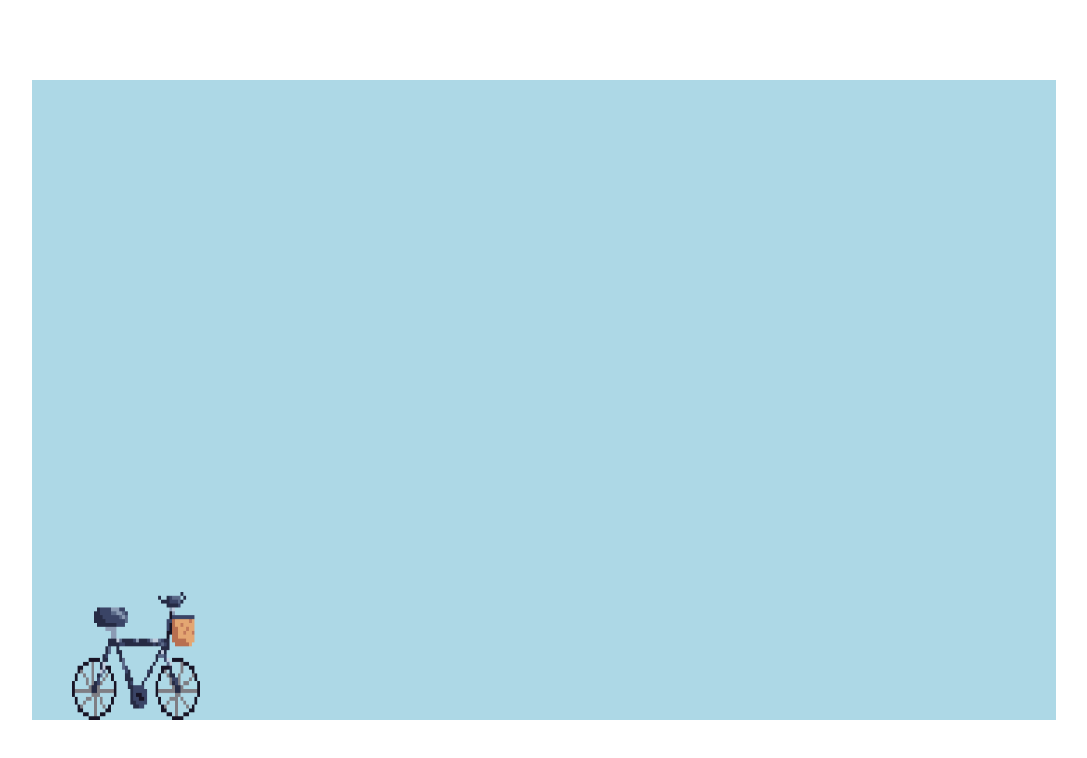
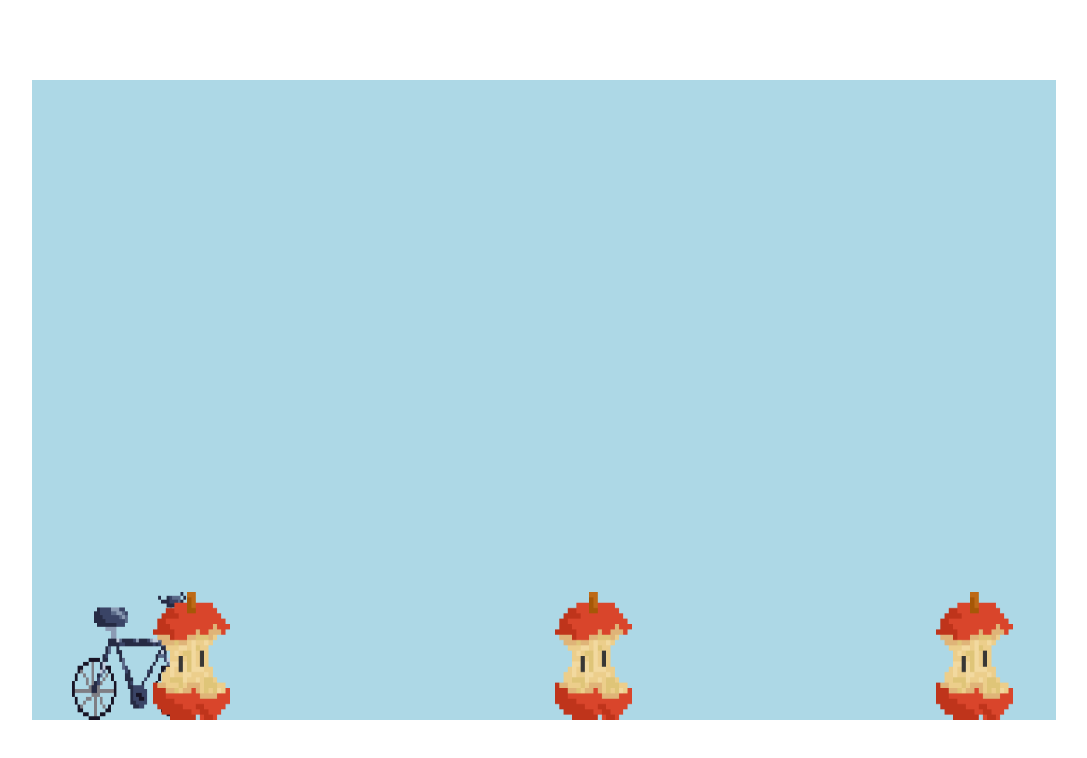
Before and after one commit to Cp-Youfy/bicycle, a plain HTML site: page index.html in a window 1280 px wide. Shown: the whole page, without its empty margins (96-1183 px from the left). Drawn offline with Linux system fonts and the light colour scheme.

Commit message:
Obstacle generation loop

```diff
--- a/index.html
+++ b/index.html
@@ -46,6 +46,7 @@
             <img src="assets/cycle2.png" id="pf1">
             <img src="assets/cycle3.png" id="pf2">
             <img src="assets/cycle4.png" id="pf3">
+            <img src="assets/apple.png" id="apple">
         </div>
     </main>
     <script>
@@ -79,6 +80,15 @@
         }
         var gravity = 0.4; // determines falling and jump height
         const groundHeight = 0; // modify based on background
+        var speed = 3; // speed at which obstacles / background scroll
+
+        // Defines the apple obstacle
+        const oApple = {
+            img: document.getElementById('apple'),
+            // Dynamically update based on canvas size
+            height: 0,
+            width: 0,
+        }
 
         const player = {
             height: 0,
@@ -115,6 +125,9 @@
             gravity += 0.04;
         }
 
+        var obstacles = []
+        const obstacleTypes = [oApple]
+        var nextObstacleGap = 0;
 
         function updateParams() {
             // Updates position of objects
@@ -136,6 +149,33 @@
                 }
             }
 
+            // Obstacle
+            var len = obstacles.length;
+            // If no obstacles exist or obstacle gap from right edge is large enough
+            if (len === 0 || canvas.width - obstacles[len-1].x >= nextObstacleGap) {
+                // Pick an obstacle randomly first
+                var obstacleType = obstacleTypes[Math.floor(Math.random() * obstacleTypes.length)];
+                var newObstacle = {
+                    img: obstacleType.img,
+                    width: obstacleType.width,
+                    height: obstacleType.height,
+                    x: canvas.width,
+                    y: canvas.height - obstacleType.height
+                }
+                obstacles.push(newObstacle);
+                nextObstacleGap = (canvas.width + newObstacle.width) / 3 + Math.random() * 100;
+                console.log(obstacles)
+            }
+
+            obstacles.forEach((obstacle) =>
+            { obstacle.x -= speed; }
+            );
+
+            // Removes passed obstacles
+            obstacles = obstacles.filter((obstacle) =>
+                { return obstacle.x + obstacle.width >= 0; }
+            )
+
             if (heldKeys['KeyD']) {
                 // Allows continuous increase of gravity in braking
                 brake()
@@ -148,6 +188,13 @@
             currentFrame = (currentFrame + 1) % totalFrames;
         }
 
+        function drawObstacles() {
+            obstacles.forEach((obstacle) =>
+            {
+                ctx.drawImage(obstacle.img, obstacle.x, obstacle.y, obstacle.width, obstacle.height)
+            });
+        }
+
         function gameLoop() {
             // Clears canvas
             ctx.clearRect(0, 0, canvas.width, canvas.height);
@@ -155,12 +202,12 @@
             // Draw the bicycle
             updateParams();
             drawBike();
+            drawObstacles();
             requestAnimationFrame(gameLoop)
         }
 
         function resizeCanvas() {
-            // Allows for dynamic scaling of canvas
-            // Without distorting asset scaling
+            // Scales the canvas upon first load
             canvas.width = window.innerWidth * 0.8;
             canvas.height = window.innerHeight * 0.8;
 
@@ -168,6 +215,9 @@
             player.height = canvas.height * 0.2;
             player.width = player.height;
             player.y = canvas.height - player.height - 20;
+
+            oApple.height = canvas.height * 0.2;
+            oApple.width = oApple.height * 0.6;
         }
 
 
@@ -191,7 +241,7 @@
         )
 
         // Resizes canvas whenever the event is triggered
-        window.addEventListener('resize', resizeCanvas);
+        // window.addEventListener('resize', resizeCanvas);
         resizeCanvas();
 
         frames.forEach(frame => {
```
